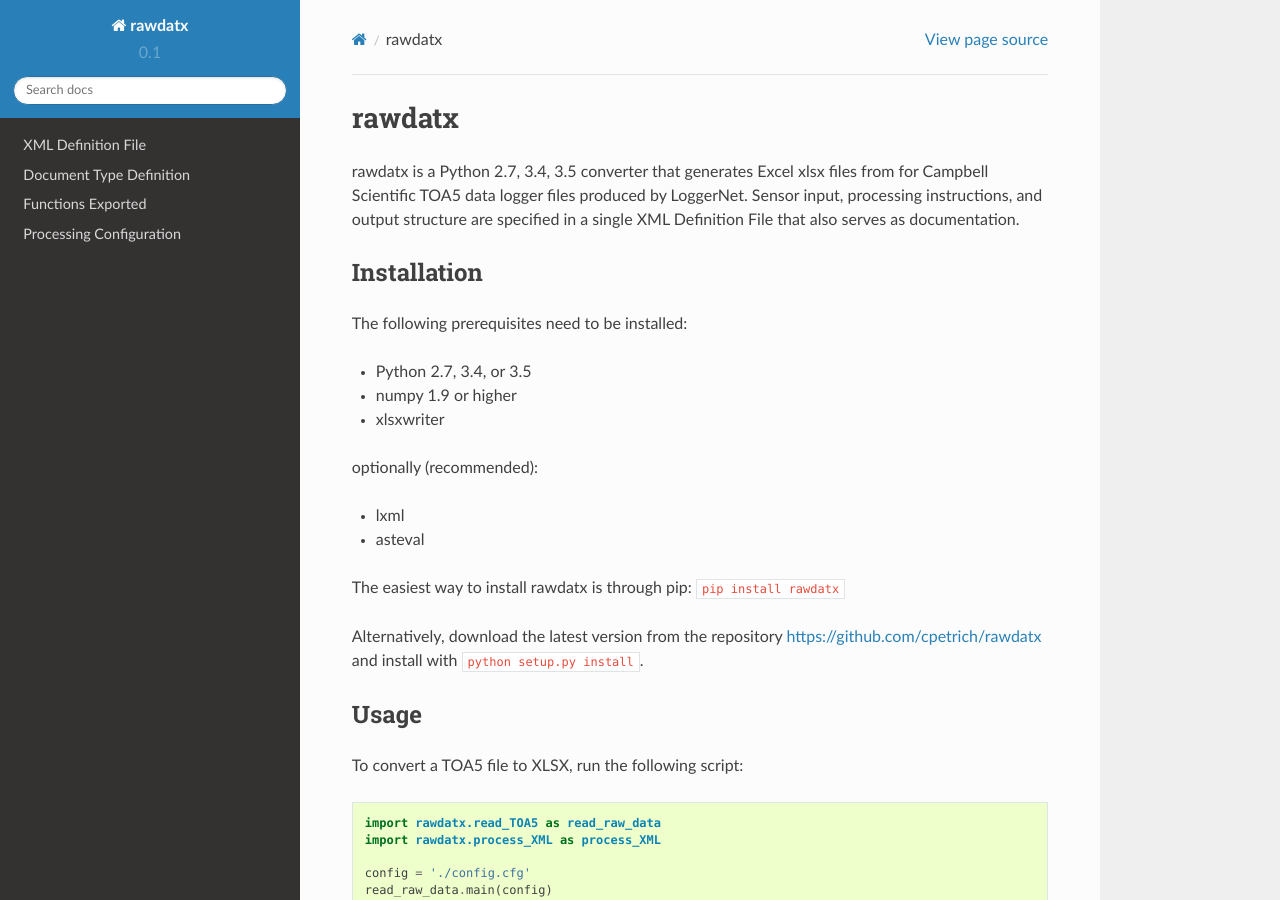
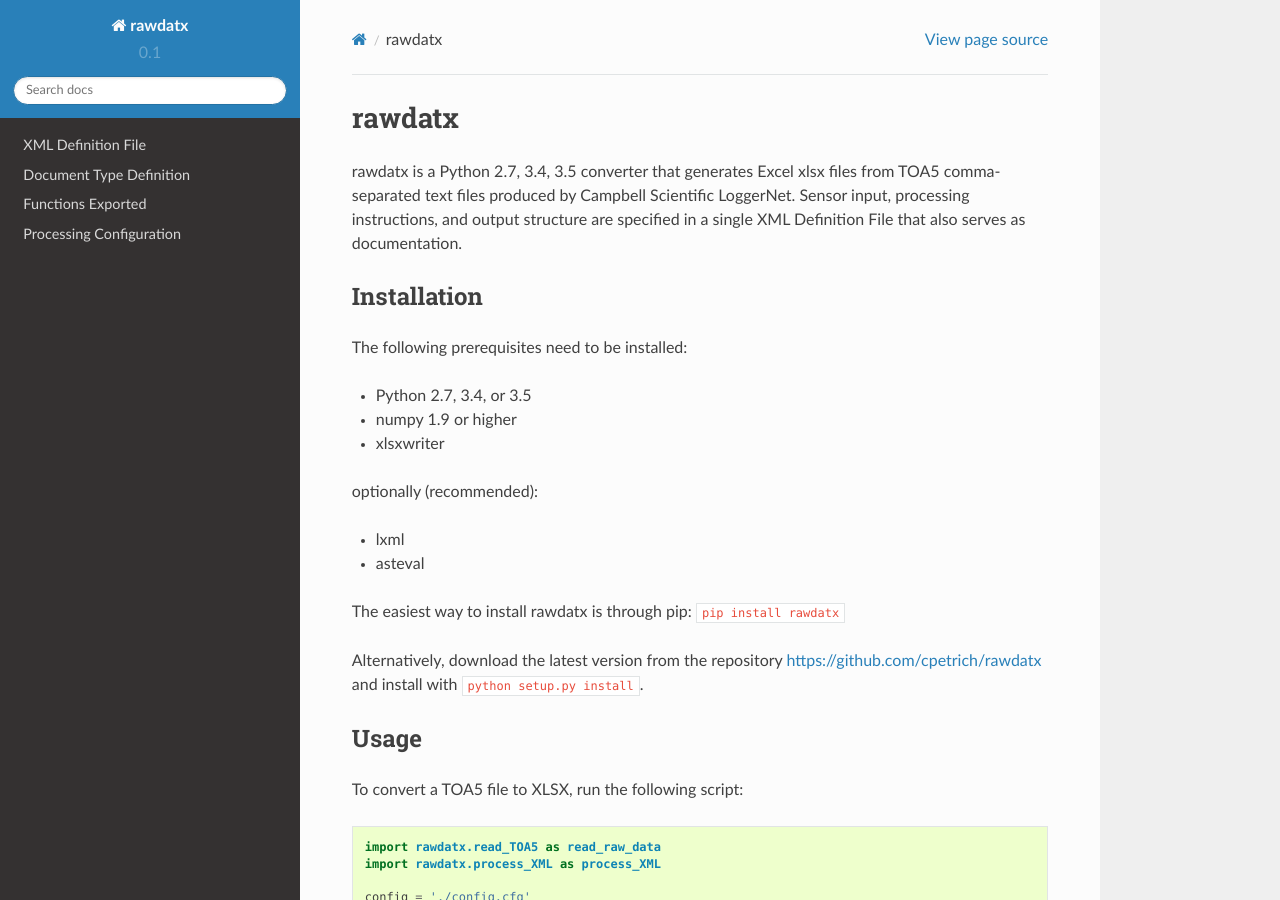
Before and after one commit to cpetrich/rawdatx, a Sphinx documentation site: the page built from docs/index.rst, in a window 1280 px wide and 900 px high. Built offline with Sphinx 7.4.7 and the Read the Docs theme 2.0.0, drawn with Linux system fonts in a browser that asks for light colours.

Commit message:
fixed typo

```diff
--- a/docs/index.rst
+++ b/docs/index.rst
@@ -4,7 +4,7 @@
 =======
 
 rawdatx is a Python 2.7, 3.4, 3.5 converter that generates Excel xlsx files
-from for Campbell Scientific TOA5 data logger files produced by LoggerNet.
+from TOA5 comma-separated text files produced by Campbell Scientific LoggerNet.
 Sensor input, processing instructions, and output structure are specified
 in a single XML Definition File that also serves as documentation.
 
```
